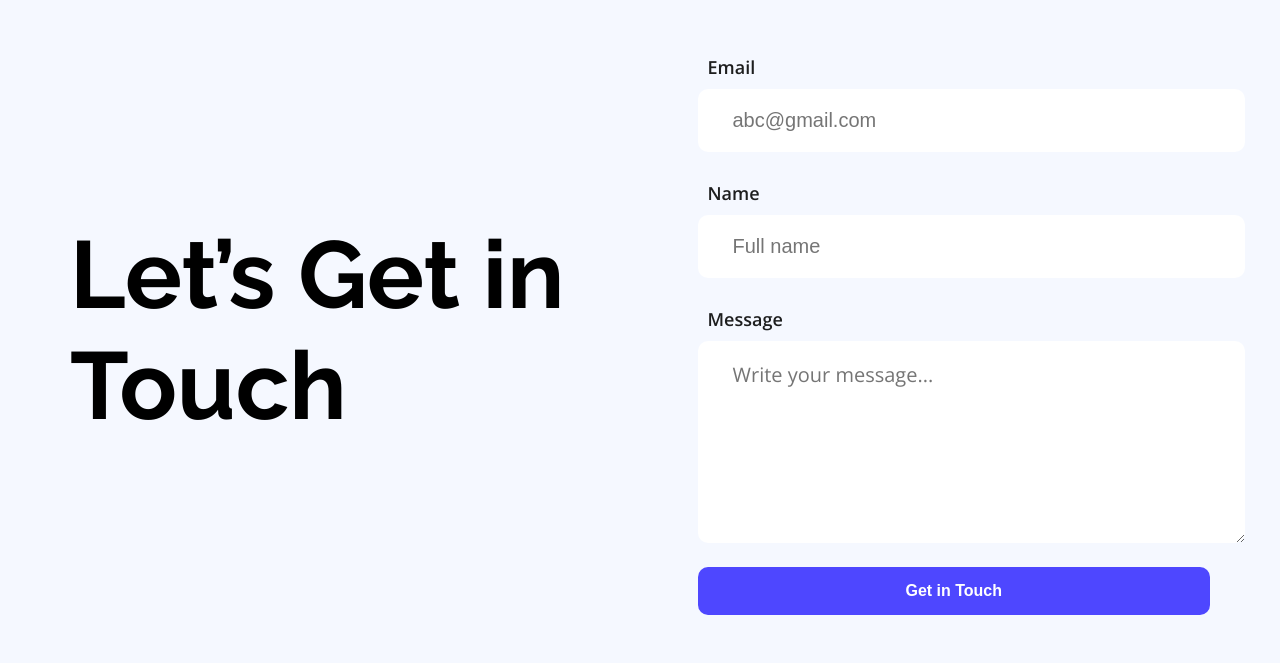
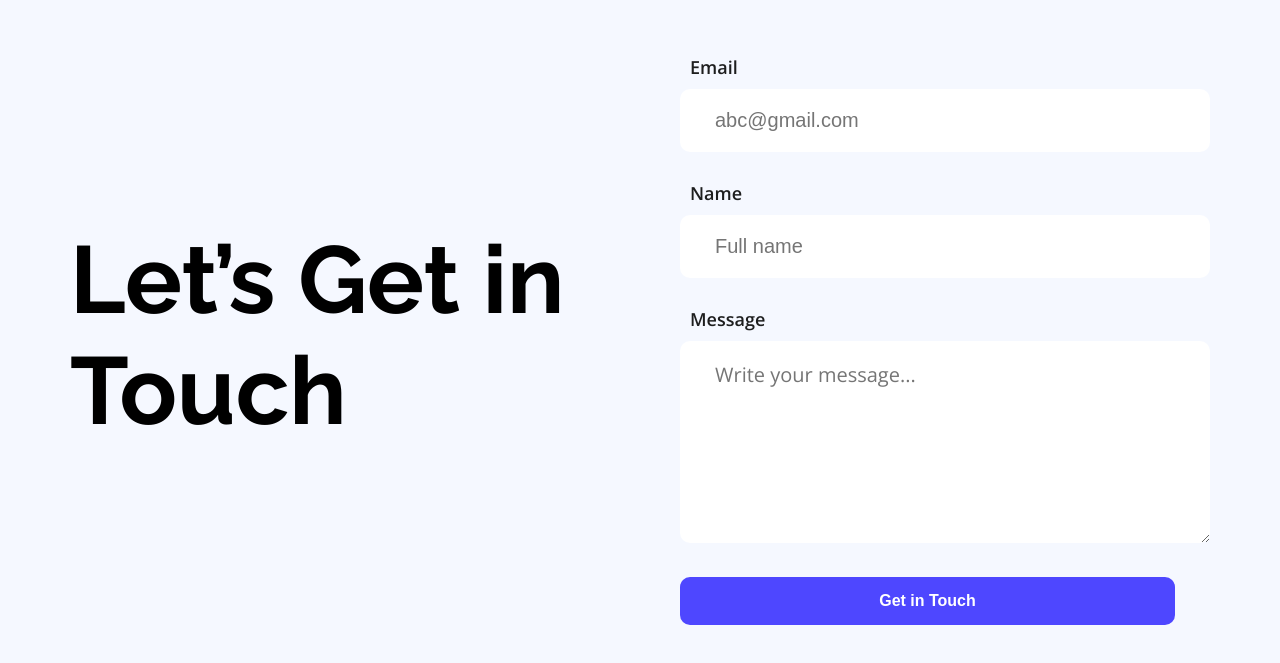
Before and after one commit to Sajeebpal/ph-first-assignment, a plain HTML site: page index.html in a window 1280 px wide. Shown: the part 2973-3636 px from the top of the page. Drawn offline with nearby package versions, Linux system fonts and the light colour scheme.

Commit message:
changed the form section

```diff
--- a/style/style.css
+++ b/style/style.css
@@ -255,6 +255,7 @@ main{
     font-size: 20px;
     border-radius: 10px;
     width: 100%;
+
 }
 
 .touch-tittle{
@@ -266,12 +267,12 @@ main{
 
 .input-form{
     width: 50%;
-    /* margin-right: 35px; */
+    margin-right: 35px;
 }
 
 .touch-btn{
     width: 100%;
-    margin-top: 20px;
+    margin-top: 30px ;
 }
 
 .textarea{
```
